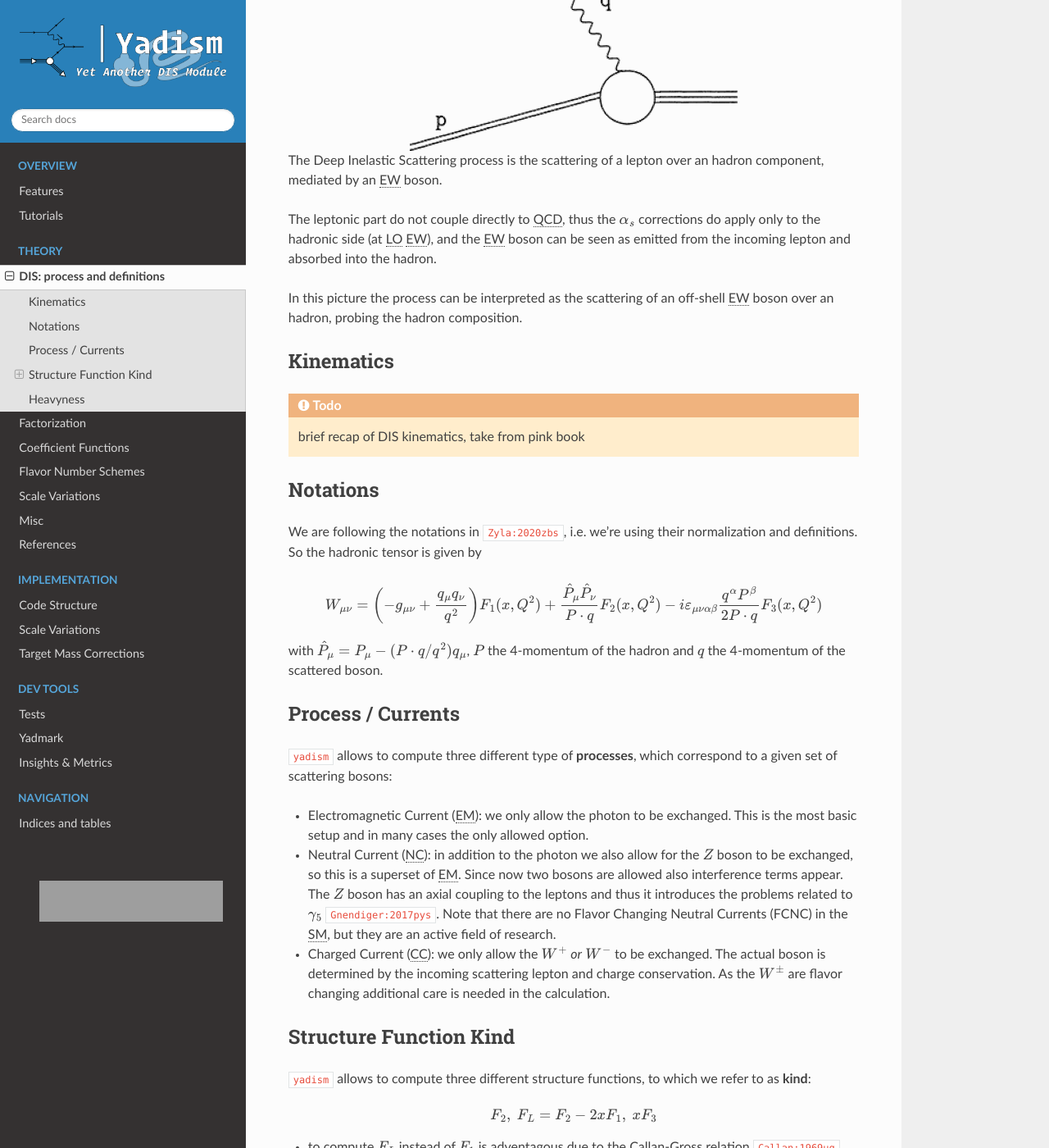
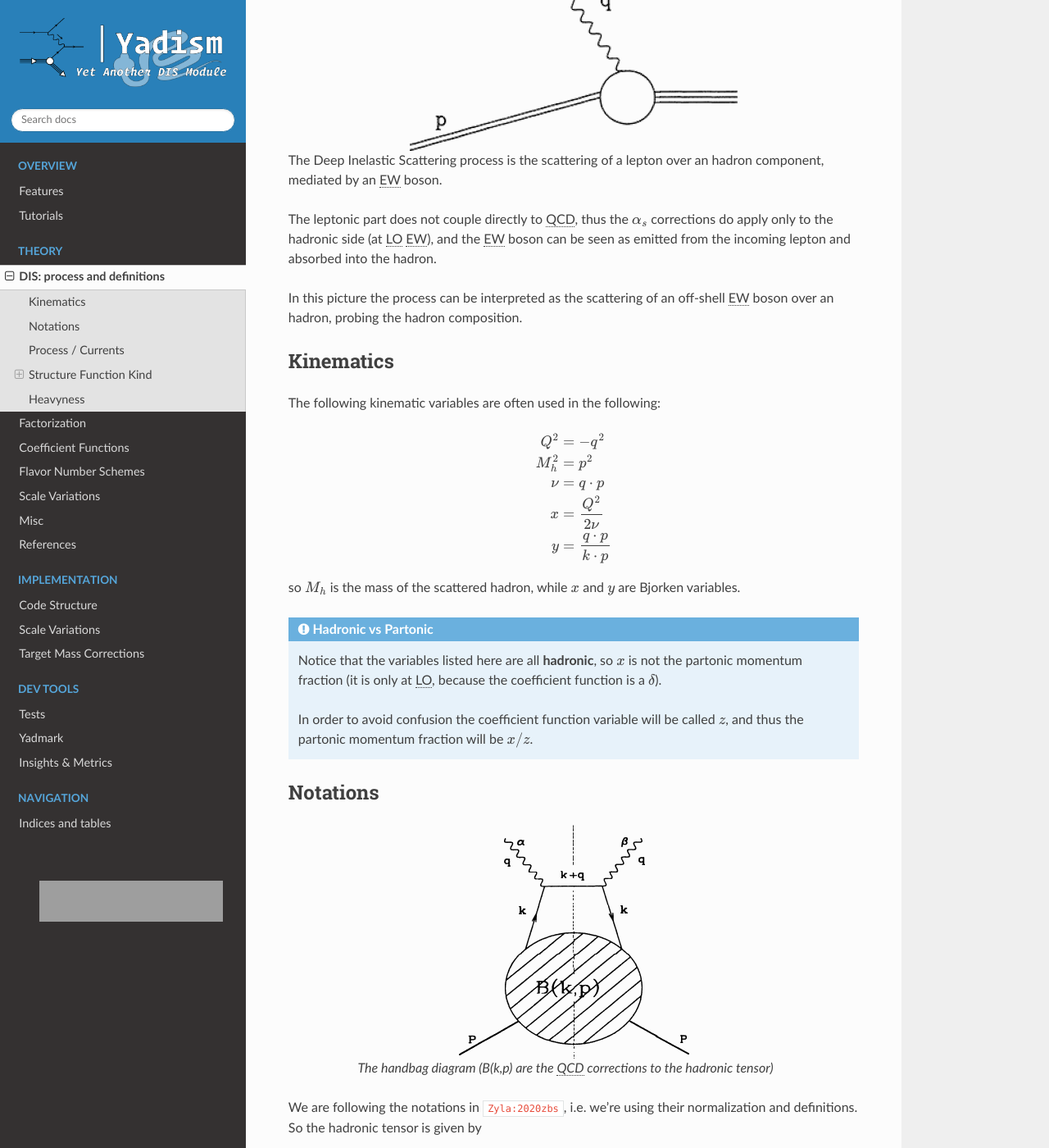
Before and after one commit to NNPDF/yadism, a Sphinx documentation site: the page built from docs/source/theory/intro.rst, in a window 1280 px wide and 1400 px high, scrolled down 330 px. Shown: the whole window at 82% size. Built offline with Sphinx 7.4.7 and the Read the Docs theme 2.0.0, drawn with Linux system fonts in a browser that asks for light colours; pages that are not in the unit, such as notebooks, are missing from menus; the version number could not be read and is left out; cross-references to code outside the pages are shown as plain code; some of the changed text lies outside the part shown; grey boxes are pictures that could not be loaded.

Commit message:
Complete docs theory introduction

```diff
--- a/docs/source/theory/coeff-funcs.rst
+++ b/docs/source/theory/coeff-funcs.rst
@@ -147,4 +147,6 @@ In this sections there are clarifications about specific channels.
 .. toctree::
    :maxdepth: 1
 
+   light.rst
+   heavy.rst
    intrinsic.rst
--- a/docs/source/theory/intrinsic.rst
+++ b/docs/source/theory/intrinsic.rst
@@ -1,5 +1,5 @@
-Intrinsic Heavy Quark Contributions
-===================================
+Heavy-Initiated Contributions (Intrinsic)
+=========================================
 
 .. todo:: clarify normalization in a_s
 
--- a/docs/source/theory/intro.rst
+++ b/docs/source/theory/intro.rst
@@ -8,7 +8,7 @@ DIS: process and definitions
 The Deep Inelastic Scattering process is the scattering of a lepton over an
 hadron component, mediated by an |EW| boson.
 
-The leptonic part do not couple directly to |QCD|, thus the :math:`\alpha_s`
+The leptonic part does not couple directly to |QCD|, thus the :math:`\alpha_s`
 corrections do apply only to the hadronic side (at |LO| |EW|), and the |EW|
 boson can be seen as emitted from the incoming lepton and absorbed into the
 hadron.
@@ -19,12 +19,35 @@ In this picture the process can be interpreted as the scattering of an off-shell
 Kinematics
 ----------
 
-.. todo::
+The following kinematic variables are often used in the following:
 
-   brief recap of DIS kinematics, take from pink book
+.. math::
+
+   Q^2 &= - q^2 \\
+   M_h^2 &= p^2 \\
+   \nu &= q \cdot p \\
+   x &= \frac{Q^2}{2\nu} \\
+   y &= \frac{q \cdot p}{k \cdot p}
+
+so :math:`M_h` is the mass of the scattered hadron, while :math:`x` and
+:math:`y` are Bjorken variables.
+
+.. admonition:: Hadronic vs Partonic
+
+   Notice that the variables listed here are all **hadronic**, so :math:`x` is
+   not the partonic momentum fraction (it is only at |LO|, because the
+   coefficient function is a :math:`\delta`).
+
+   In order to avoid confusion the coefficient function variable will be called
+   :math:`z`, and thus the partonic momentum fraction will be :math:`x/z`.
 
 Notations
 ---------
+
+.. figure:: /_static/handbag.png
+   :align: center
+
+   The handbag diagram (B(k,p) are the |QCD| corrections to the hadronic tensor)
 
 We are following the notations in :cite:`Zyla:2020zbs`, i.e. we're using their
 normalization and definitions. So the hadronic tensor is given by
--- /dev/null
+++ b/docs/source/theory/light.rst
@@ -0,0 +1,4 @@
+Light Contributions
+===================
+
+Pure light contributions, known up to |N3LO|
```
Also changed, not shown: other parts of docs/source/theory/intro.rst (+1 -1 lines), docs/source/theory/heavy.rst (added, +9 -0 lines), docs/source/theory/scale-variations.rst (+5 -3 lines), docs/source/_static/handbag.png (added).
